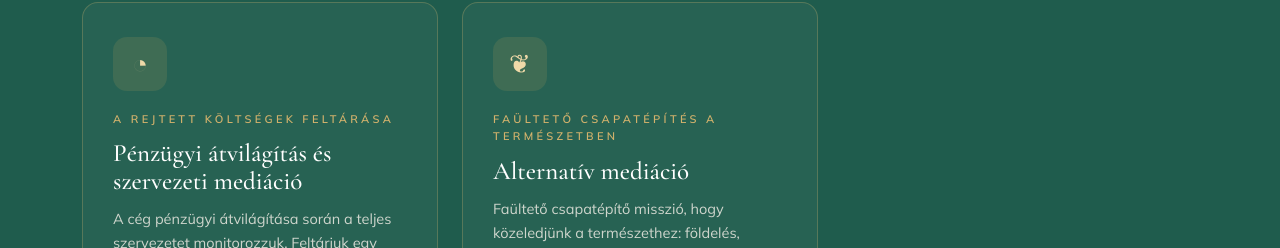
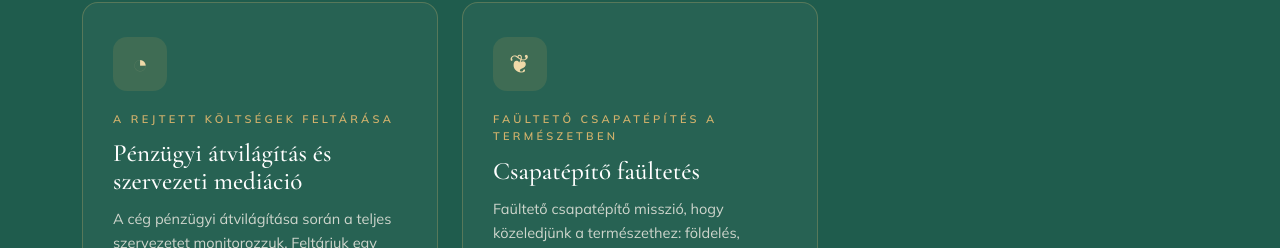
Before and after one commit to gincsikeg/mediator, a React (Vite) app: page /szolgaltatasok in a window 1280 px wide. Shown: the part 863-1111 px from the top of the page. Built offline with nearby package versions, Linux system fonts and the light colour scheme.

Commit message:
Alternatív mediáció helyett Csapatépítő faültetés

```diff
--- a/src/data/services.js
+++ b/src/data/services.js
@@ -94,8 +94,8 @@ export const services = [
     image: 'gina-meeting.png',
   },
   {
-    slug: 'alternativ-mediacio',
-    label: 'Alternatív mediáció',
+    slug: 'csapatepito-faultetes',
+    label: 'Csapatépítő faültetés',
     tagline: 'Faültető csapatépítés a természetben',
     symbol: '❦',
     short:
```
